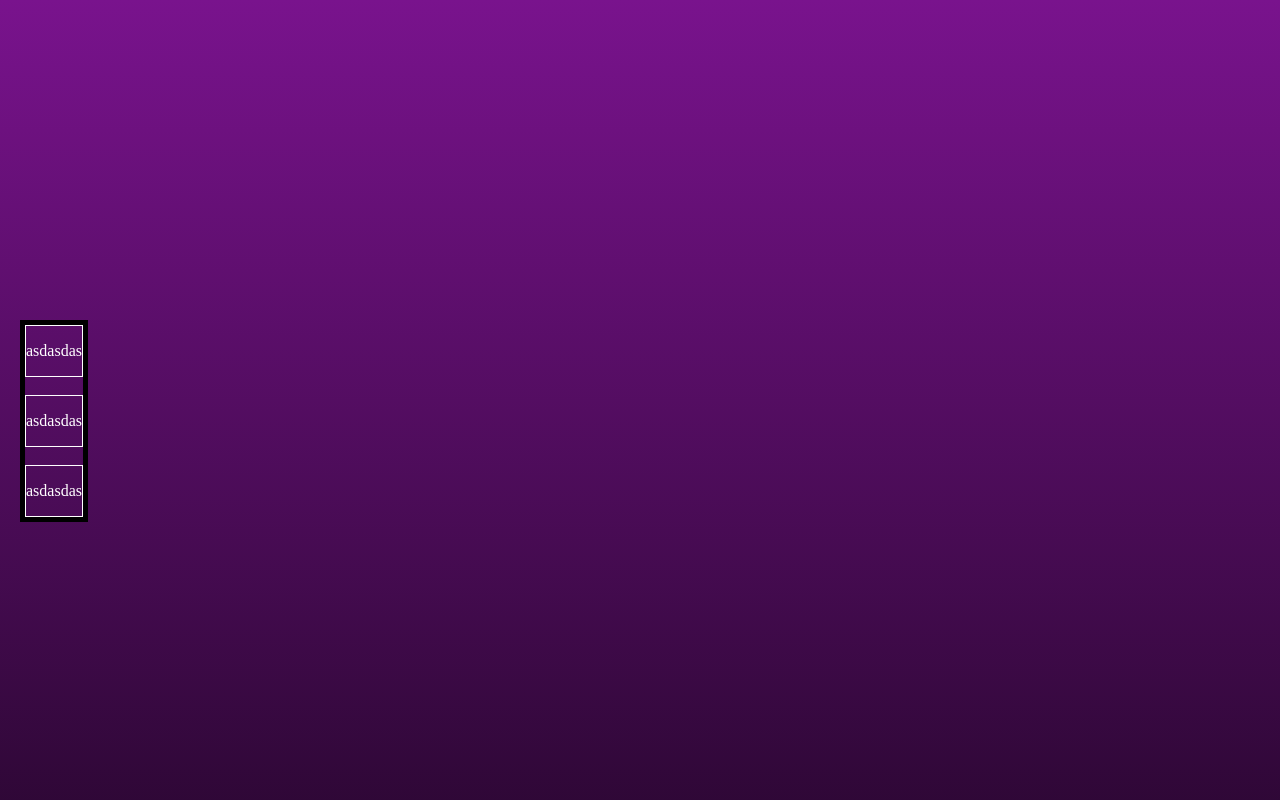
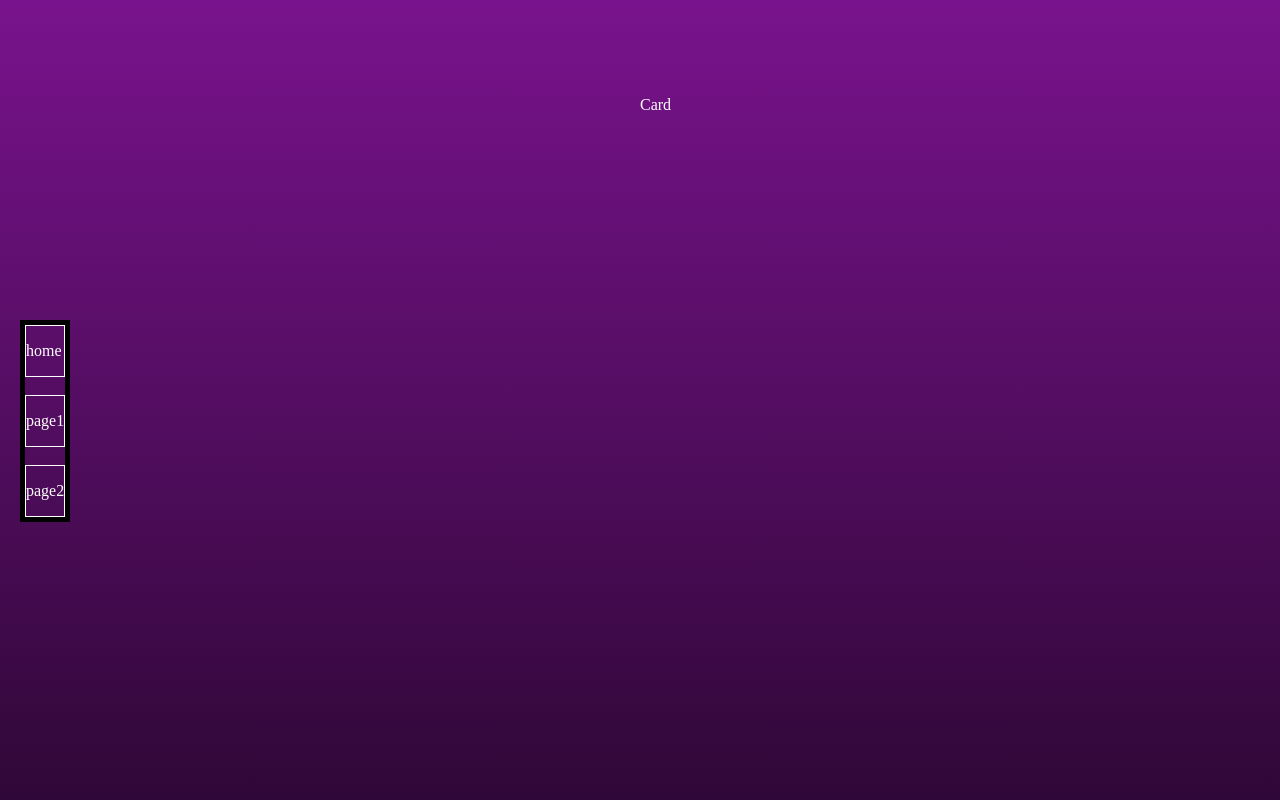
Before and after one commit to Cesar-Morales/react-cv, a React (Create React App) app: page / in a window 1280 px wide. Shown: the top 800 px of the page. Built offline with nearby package versions, Linux system fonts and the light colour scheme.

Commit message:
esqueleto terminado

```diff
--- a/src/App.js
+++ b/src/App.js
@@ -2,18 +2,32 @@ import './App.css';
 
 function App() {
   return (
+    <div>
+    {/* navbar fixed */}
+      <div style={card}>
+        <p>Card</p>
+      </div>
+    {/* navbar fixed */}
     <div style={position}>
       <div style={border}>
-        <p>asdasdas</p>
+        <p>home</p>
       </div>
       <br/>
       <div style={border}>
-        <p>asdasdas</p>
+        <p>page1</p>
       </div>
       <br/>
       <div style={border}>
-        <p>asdasdas</p>
+        <p>page2</p>
       </div>
+    </div>
+
+    {/* footer */}
+    <div style={footer}>
+      <div style={border}>
+      <p>Footer</p>
+      </div>
+    </div>
     </div>
   );
 }
@@ -28,4 +42,16 @@ const border = {
   border: '1px solid white'
 }
 
+const footer = {
+  position: 'absolute',
+  bottom: '1%',
+  left: '50%'
+}
+
+const card = {
+  position: 'absolute',
+  top: '5%',
+  left: '50%'
+}
+
 export default App;
```
